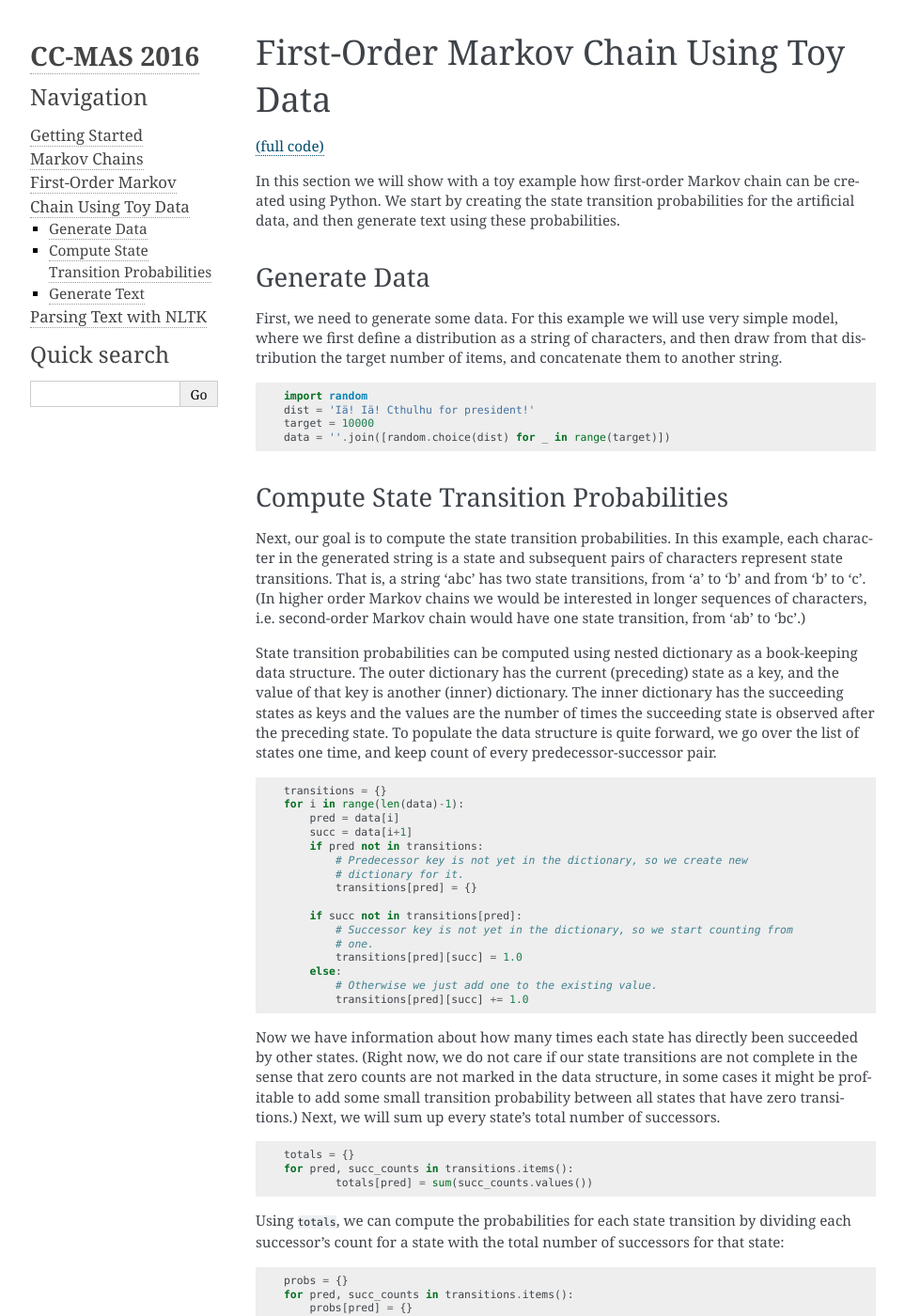
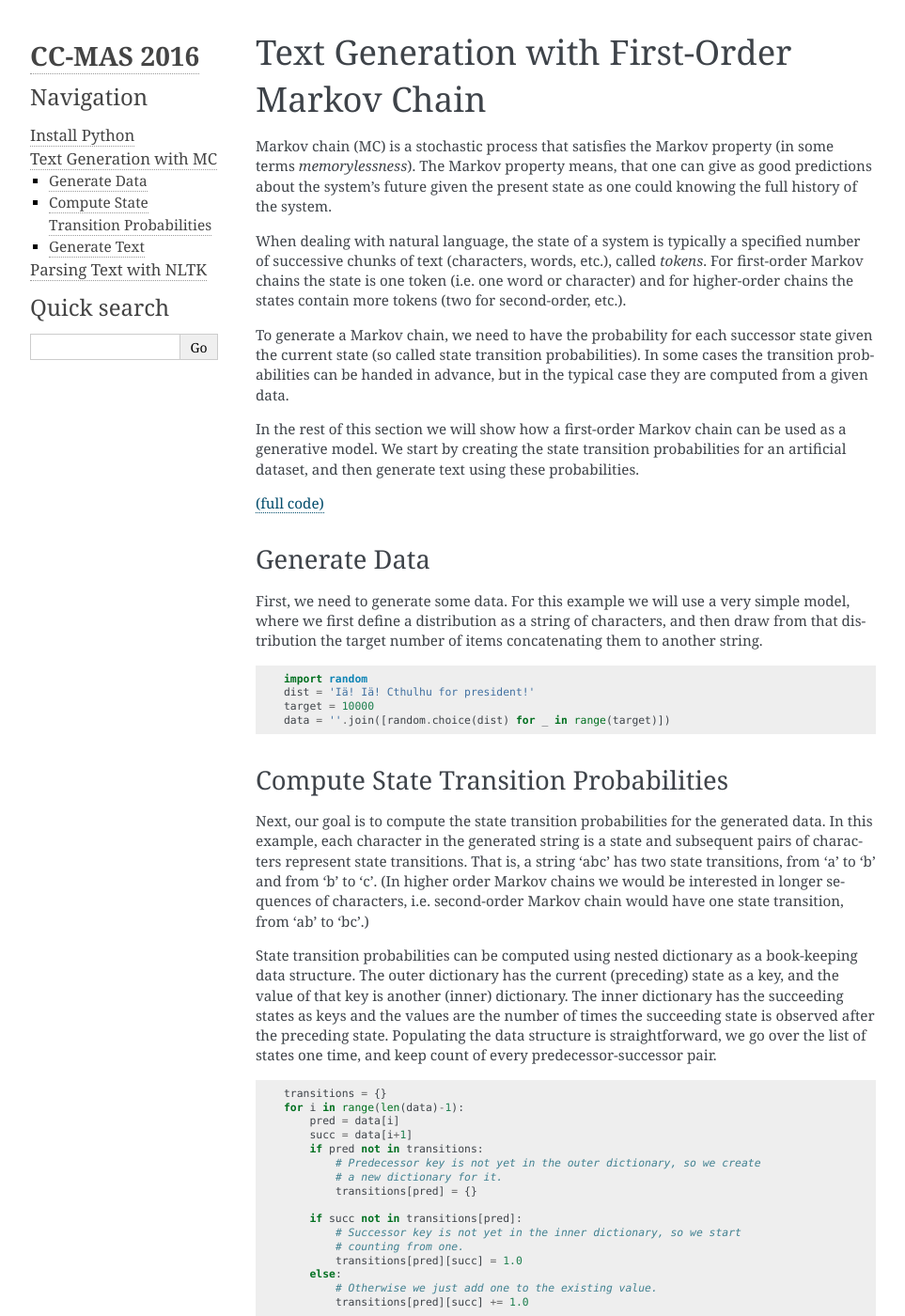
Before and after one commit to assamite/cc-mas-course, a Sphinx documentation site: the page built from docs/source/toy_markov.rst, in a window 1280 px wide and 1400 px high. Shown: the whole window at 94% size, without its empty margins (148-1111 px from the left). Built offline with Sphinx 7.4.7, drawn with Linux system fonts in a browser that asks for light colours; pages that are not in the unit, such as notebooks, are missing from menus; some of the changed text lies outside the part shown.

```diff
--- a/docs/source/conf.py
+++ b/docs/source/conf.py
@@ -39,6 +39,7 @@ extensions = [
     'sphinx.ext.mathjax',
     'sphinx.ext.viewcode',
     'sphinxcontrib.asyncio',
+    'sphinxcontrib.bibtex',
 ]
 
 # Add any paths that contain templates here, relative to this directory.
--- a/docs/source/toy_markov.rst
+++ b/docs/source/toy_markov.rst
@@ -1,19 +1,34 @@
-First-Order Markov Chain Using Toy Data
+Text Generation with First-Order Markov Chain
 ===========================================================
 
+Markov chain (MC) is a stochastic process that satisfies the Markov property
+(in some terms *memorylessness*). The Markov property means, that one can give
+as good predictions about the system's future given the present state as one
+could knowing the full history of the system.
+
+When dealing with natural language, the state of a system is typically a
+specified number of successive chunks of text (characters, words, etc.), called
+*tokens*. For first-order Markov chains the state is one token (i.e. one word
+or character) and for higher-order chains the states contain more tokens (two
+for second-order, etc.).
+
+To generate a Markov chain, we need to have the probability for each successor
+state given the current state (so called state transition probabilities). In
+some cases the transition probabilities can be handed in advance, but in the
+typical case they are computed from a given data.
+
+In the rest of this section we will show how a first-order Markov chain can be used as a
+generative model. We start by creating the state transition probabilities for
+an artificial dataset, and then generate text using these probabilities.
+
 `(full code) <https://github.com/assamite/cc-mas16/blob/master/week1/toy_markov.py>`_
-
-In this section we will show with a toy example how first-order Markov chain
-can be created using Python. We start by creating the state transition
-probabilities for the artificial data, and then generate text using these
-probabilities.
 
 Generate Data
 -------------
 
-First, we need to generate some data. For this example we will use very simple
+First, we need to generate some data. For this example we will use a very simple
 model, where we first define a distribution as a string of characters, and then
-draw from that distribution the target number of items, and concatenate them
+draw from that distribution the target number of items concatenating them
 to another string. ::
 
 	import random
@@ -24,8 +39,8 @@ to another string. ::
 Compute State Transition Probabilities
 --------------------------------------
 
-Next, our goal is to compute the state transition probabilities. In this
-example, each character in the generated string is a state and
+Next, our goal is to compute the state transition probabilities for the generated
+data. In this example, each character in the generated string is a state and
 subsequent pairs of characters represent state transitions. That is, a string
 'abc' has two state transitions, from 'a' to 'b' and from 'b' to 'c'. (In
 higher order Markov chains we would be interested in longer sequences of
@@ -36,8 +51,8 @@ State transition probabilities can be computed using nested dictionary as a
 book-keeping data structure. The outer dictionary has the current (preceding)
 state as a key, and the value of that key is another (inner) dictionary. The inner
 dictionary has the succeeding states as keys and the values are the number of
-times the succeeding state is observed after the preceding state. To populate
-the data structure is quite forward, we go over the list of states one time,
+times the succeeding state is observed after the preceding state. Populating
+the data structure is straightforward, we go over the list of states one time,
 and keep count of every predecessor-successor pair. ::
 
 	transitions = {}
@@ -45,13 +60,13 @@ and keep count of every predecessor-successor pair. ::
 	    pred = data[i]
 	    succ = data[i+1]
 	    if pred not in transitions:
-	        # Predecessor key is not yet in the dictionary, so we create new
-	        # dictionary for it.
+	        # Predecessor key is not yet in the outer dictionary, so we create
+	        # a new dictionary for it.
 	        transitions[pred] = {}
 
 	    if succ not in transitions[pred]:
-	        # Successor key is not yet in the dictionary, so we start counting from
-	        # one.
+	        # Successor key is not yet in the inner dictionary, so we start
+	        # counting from one.
 	        transitions[pred][succ] = 1.0
 	    else:
 	        # Otherwise we just add one to the existing value.
@@ -60,7 +75,7 @@ and keep count of every predecessor-successor pair. ::
 Now we have information about how many times each state has directly been
 succeeded by other states. (Right now, we do not care if our state transitions
 are not complete in the sense that zero counts are not marked in the data
-structure, in some cases it might be profitable to add some small transition
+structure, in many cases it is be justified to add a small transition
 probability between all states that have zero transitions.) Next, we will sum
 up every state's total number of successors. ::
 
@@ -103,7 +118,7 @@ Generate Text
 
 Finally, all that is left is to generate some text using our ``cdfs`` data
 structure. We start by drawing a random character from the distribution, and
-generate *N* characters overall. Then we loop generation loop until we have
+generate *N* characters overall. Then we loop the generation loop until we have
 generated enough items. In the generation loop, we will generate a random
 number on each iteration and look from the cumulative distribution function of
 ``cdfs[state]`` the appropriate successive state. ::
```
Also changed, not shown: other parts of docs/source/toy_markov.rst (+3 -3 lines), docs/source/index.rst (+17 -7 lines), docs/source/parsing_NLTK.rst (+29 -4 lines), docs/source/setup.rst (+24 -14 lines), 3 other files.
